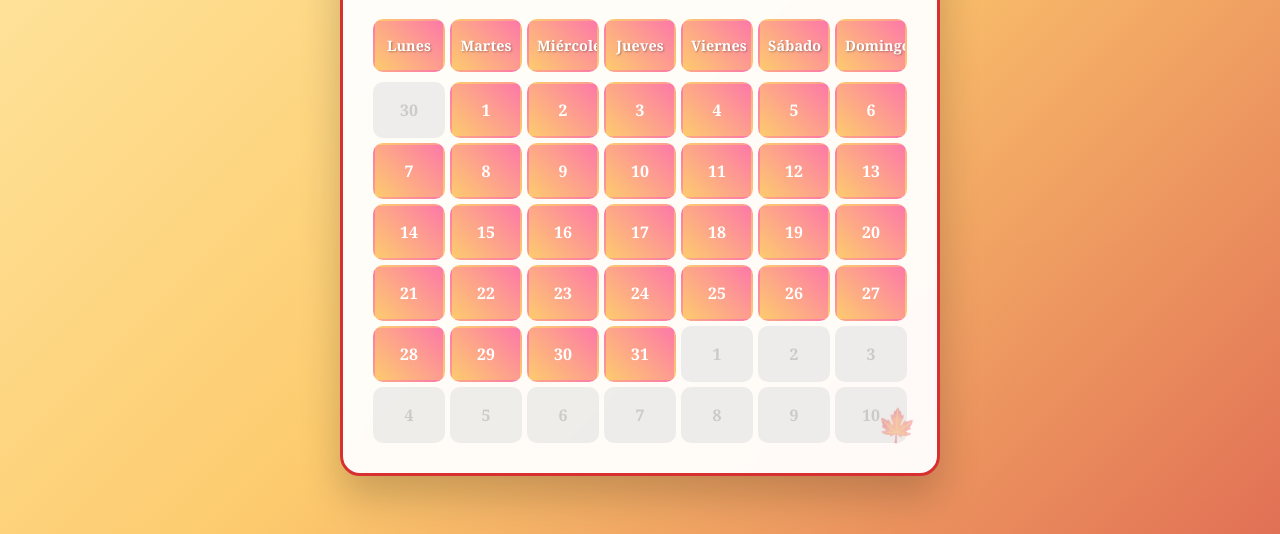
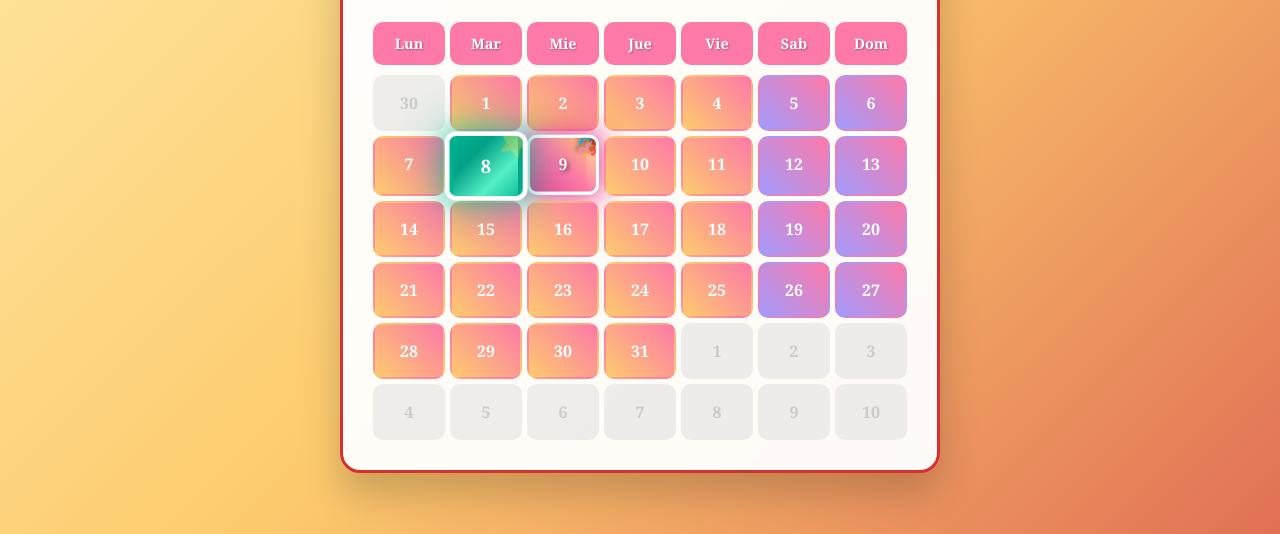
Before and after one commit to Candex22/calendario_act9, a plain HTML site: page index.html in a window 1280 px wide. Shown: the part 266-800 px from the top of the page. Drawn offline with Linux system fonts and the light colour scheme.

Commit message:
special days

```diff
--- a/index.html
+++ b/index.html
@@ -17,13 +17,13 @@
                 <div class="calendar__next" id="next-month">▶</div>
             </div>
             <div class="calendar-week">
-                <div class="calendar__day calendar__item">Lunes</div>
-                <div class="calendar__day calendar__item">Martes</div>
-                <div class="calendar__day calendar__item">Miércoles</div>
-                <div class="calendar__day calendar__item">Jueves</div>
-                <div class="calendar__day calendar__item">Viernes</div>
-                <div class="calendar__day calendar__item">Sábado</div>
-                <div class="calendar__day calendar__item">Domingo</div>
+                <div class="calendar__day">Lun</div>
+                <div class="calendar__day">Mar</div>
+                <div class="calendar__day">Mie</div>
+                <div class="calendar__day">Jue</div>
+                <div class="calendar__day">Vie</div>
+                <div class="calendar__day">Sab</div>
+                <div class="calendar__day">Dom</div>
             </div>
             <div class="calendar-days" id="calendar-days">
                 <!-- Los días se agregan dinámicamente -->
--- a/script.js
+++ b/script.js
@@ -1,4 +1,3 @@
-// Calendario Otoñal - JavaScript
 class CalendarioOtono {
     constructor() {
         this.fechaActual = new Date();
@@ -159,7 +158,14 @@ class CalendarioOtono {
 
         elementosDia.forEach(elemento => {
             const fecha = elemento.getAttribute('data-date');
-            const dia = parseInt(elemento.getAttribute('data-day'));
+            const diaAttr = elemento.getAttribute('data-day');
+
+            // Verificar que los atributos existan antes de procesarlos
+            if (!fecha || !diaAttr) {
+                return;
+            }
+
+            const dia = parseInt(diaAttr);
             const [anio, mes] = fecha.split('-').map(Number);
             const mesIndex = mes - 1;
 
@@ -207,14 +213,4 @@ class CalendarioOtono {
 // Inicializar el calendario cuando se carga la página
 document.addEventListener('DOMContentLoaded', () => {
     new CalendarioOtono();
-
-    // Mensaje de bienvenida en consola
-    console.log('🍂 Calendario Otoñal cargado correctamente! 🍂');
-    console.log('Características:');
-    console.log('✅ Detección de años bisiestos');
-    console.log('✅ Marcado del día actual');
-    console.log('✅ Marcado de feriados argentinos');
-    console.log('✅ Marcado de fines de semana');
-    console.log('✅ Navegación entre meses');
-    console.log('✅ Diseño responsivo otoñal');
 });
--- a/style.css
+++ b/style.css
@@ -1,4 +1,3 @@
-/* Estilos para el Calendario Otoñal */
 * {
     margin: 0;
     padding: 0;
@@ -37,6 +36,7 @@ body {
     box-shadow: 0 20px 40px rgba(0,0,0,0.2);
     backdrop-filter: blur(10px);
     border: 3px solid #d63031;
+    position: relative;
 }
 
 .calendar__info {
@@ -120,36 +120,95 @@ body {
     border-color: #d63031;
 }
 
+/* ESTILOS ESPECIALES MEJORADOS PARA EL DÍA DE HOY */
 .calendar__item.calendar__day--today {
-    background: linear-gradient(45deg, #fdcb6e, #fd79a8) !important;
-    border: 3px solid #d63031;
-    animation: pulse 2s infinite;
+    background: linear-gradient(45deg, #00b894, #00a085) !important;
+    border: 4px solid #ffffff;
+    box-shadow: 0 0 20px rgba(0, 184, 148, 0.6),
+                0 0 40px rgba(0, 184, 148, 0.4),
+                inset 0 0 20px rgba(255, 255, 255, 0.2);
+    animation: todayPulse 2s infinite, todayGlow 3s infinite;
     position: relative;
+    transform: scale(1.1);
+    z-index: 10;
 }
 
 .calendar__item.calendar__day--today::before {
-    content: '🌟';
+    content: '⭐';
     position: absolute;
-    top: 2px;
-    right: 2px;
-    font-size: 0.8rem;
-    animation: twinkle 1.5s infinite;
+    top: -5px;
+    right: -5px;
+    font-size: 1.2rem;
+    animation: todayTwinkle 1.5s infinite;
+    z-index: 11;
 }
 
+.calendar__item.calendar__day--today::after {
+    content: '';
+    position: absolute;
+    top: -2px;
+    left: -2px;
+    right: -2px;
+    bottom: -2px;
+    background: linear-gradient(45deg, #00b894, #00a085, #55efc4, #00b894);
+    border-radius: 12px;
+    z-index: -1;
+    animation: todayRotate 4s linear infinite;
+}
+
+/* ESTILOS ESPECIALES MEJORADOS PARA FERIADOS */
 .calendar__item.calendar__day--holiday {
-    background: linear-gradient(45deg, #e17055, #d63031) !important;
+    background: linear-gradient(45deg, #e84393, #fd79a8, #fdcb6e) !important;
     color: white;
     font-weight: bold;
     position: relative;
-    animation: shine 3s infinite;
+    border: 3px solid #ffffff;
+    box-shadow: 0 0 15px rgba(232, 67, 147, 0.7),
+                0 0 30px rgba(232, 67, 147, 0.5),
+                inset 0 0 15px rgba(255, 255, 255, 0.3);
+    animation: holidayShine 2s infinite, holidayBounce 3s infinite;
+    text-shadow: 2px 2px 4px rgba(0,0,0,0.5);
 }
 
 .calendar__item.calendar__day--holiday::before {
     content: '🎉';
     position: absolute;
-    top: 2px;
-    right: 2px;
-    font-size: 0.8rem;
+    top: -8px;
+    right: -8px;
+    font-size: 1.3rem;
+    animation: holidayConfetti 2s infinite;
+    z-index: 10;
+}
+
+.calendar__item.calendar__day--holiday::after {
+    content: '';
+    position: absolute;
+    top: 0;
+    left: 0;
+    right: 0;
+    bottom: 0;
+    background: linear-gradient(45deg, transparent, rgba(255,255,255,0.3), transparent);
+    border-radius: 8px;
+    animation: holidaySparkle 1.5s infinite;
+}
+
+/* ESTILOS ESPECIALES PARA FERIADO + HOY (cuando coinciden) */
+.calendar__item.calendar__day--today.calendar__day--holiday {
+    background: linear-gradient(45deg, #fd79a8, #fdcb6e, #00b894) !important;
+    border: 4px solid #ffffff;
+    box-shadow: 0 0 25px rgba(253, 121, 168, 0.8),
+                0 0 50px rgba(0, 184, 148, 0.6),
+                inset 0 0 20px rgba(255, 255, 255, 0.4);
+    animation: specialDay 2s infinite, holidayBounce 3s infinite;
+    transform: scale(1.15);
+}
+
+.calendar__item.calendar__day--today.calendar__day--holiday::before {
+    content: '🎊';
+    font-size: 1.5rem;
+    top: -10px;
+    right: -10px;
+    animation: specialDayIcon 1s infinite;
 }
 
 .calendar__item.calendar__day--other-month {
@@ -162,43 +221,63 @@ body {
     background: linear-gradient(45deg, #a29bfe, #fd79a8);
 }
 
-/* Animaciones */
-@keyframes pulse {
-    0% { transform: scale(1); }
-    50% { transform: scale(1.05); }
-    100% { transform: scale(1); }
+/* ANIMACIONES MEJORADAS */
+@keyframes todayPulse {
+    0%, 100% { transform: scale(1.1); }
+    50% { transform: scale(1.15); }
 }
 
-@keyframes twinkle {
-    0%, 100% { opacity: 1; }
-    50% { opacity: 0.3; }
+@keyframes todayGlow {
+    0%, 100% { box-shadow: 0 0 20px rgba(0, 184, 148, 0.6), 0 0 40px rgba(0, 184, 148, 0.4); }
+    50% { box-shadow: 0 0 30px rgba(0, 184, 148, 0.8), 0 0 60px rgba(0, 184, 148, 0.6); }
 }
 
-@keyframes shine {
-    0% { box-shadow: 0 0 5px rgba(214, 48, 49, 0.5); }
-    50% { box-shadow: 0 0 20px rgba(214, 48, 49, 0.8); }
-    100% { box-shadow: 0 0 5px rgba(214, 48, 49, 0.5); }
+@keyframes todayTwinkle {
+    0%, 100% { opacity: 1; transform: scale(1) rotate(0deg); }
+    50% { opacity: 0.3; transform: scale(1.2) rotate(180deg); }
 }
 
-/* Hojas otoñales decorativas */
-.calendar::before {
-    content: '🍂';
-    position: absolute;
-    top: 20px;
-    left: 20px;
-    font-size: 2rem;
-    opacity: 0.3;
-    animation: float 3s ease-in-out infinite;
+@keyframes todayRotate {
+    0% { transform: rotate(0deg); }
+    100% { transform: rotate(360deg); }
 }
 
-.calendar::after {
-    content: '🍁';
-    position: absolute;
-    bottom: 20px;
-    right: 20px;
-    font-size: 2rem;
-    opacity: 0.3;
-    animation: float 3s ease-in-out infinite reverse;
+@keyframes holidayShine {
+    0%, 100% { box-shadow: 0 0 15px rgba(232, 67, 147, 0.7), 0 0 30px rgba(232, 67, 147, 0.5); }
+    50% { box-shadow: 0 0 25px rgba(232, 67, 147, 0.9), 0 0 50px rgba(232, 67, 147, 0.7); }
+}
+
+@keyframes holidayBounce {
+    0%, 100% { transform: translateY(0px); }
+    50% { transform: translateY(-3px); }
+}
+
+@keyframes holidayConfetti {
+    0%, 100% { transform: scale(1) rotate(0deg); }
+    25% { transform: scale(1.2) rotate(90deg); }
+    50% { transform: scale(1.1) rotate(180deg); }
+    75% { transform: scale(1.3) rotate(270deg); }
+}
+
+@keyframes holidaySparkle {
+    0%, 100% { transform: translateX(-100%); }
+    50% { transform: translateX(100%); }
+}
+
+@keyframes specialDay {
+    0%, 100% {
+        box-shadow: 0 0 25px rgba(253, 121, 168, 0.8), 0 0 50px rgba(0, 184, 148, 0.6);
+        transform: scale(1.15);
+    }
+    50% {
+        box-shadow: 0 0 35px rgba(253, 121, 168, 1), 0 0 70px rgba(0, 184, 148, 0.8);
+        transform: scale(1.2);
+    }
+}
+
+@keyframes specialDayIcon {
+    0%, 100% { transform: scale(1) rotate(0deg); }
+    50% { transform: scale(1.5) rotate(360deg); }
 }
 
 @keyframes float {
```
